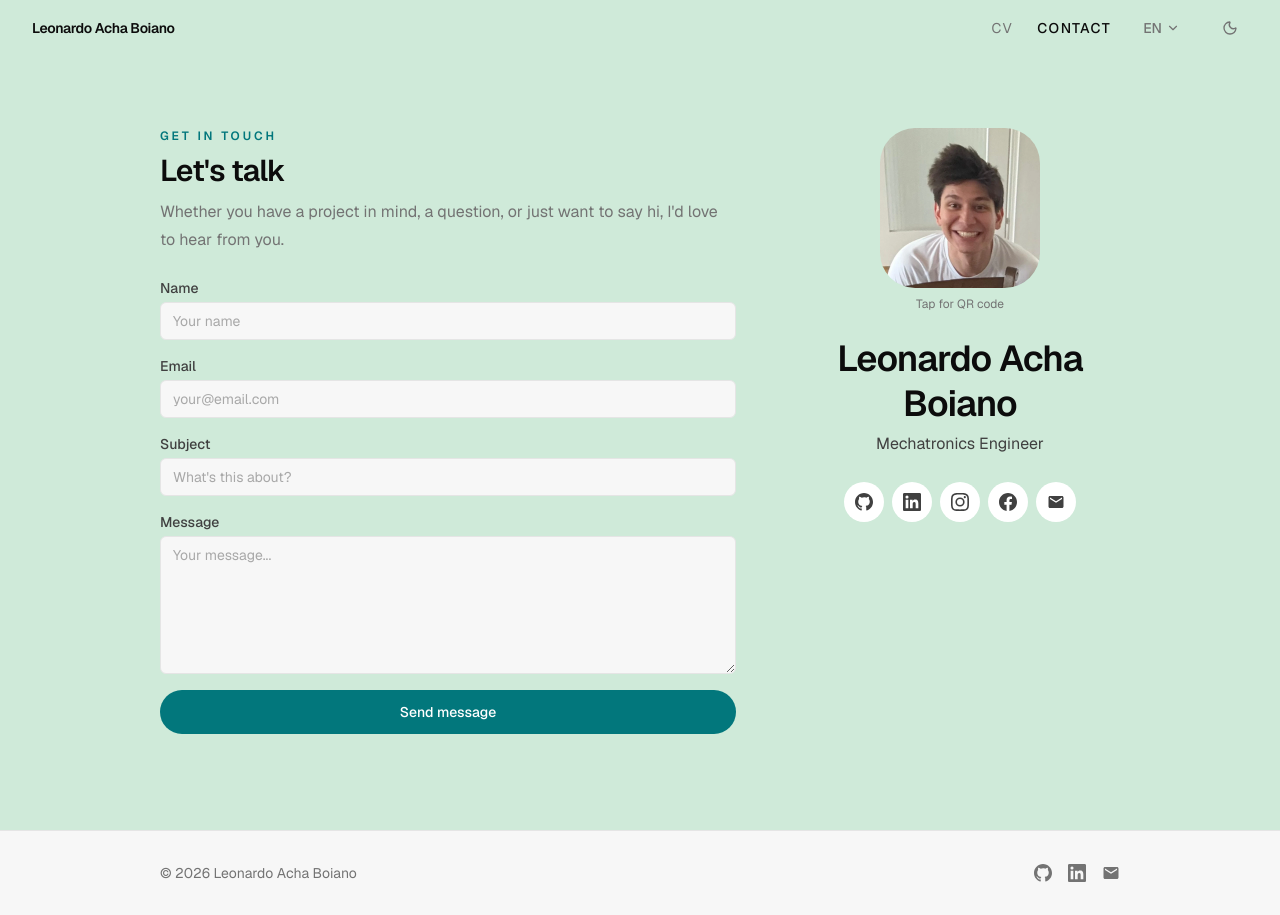
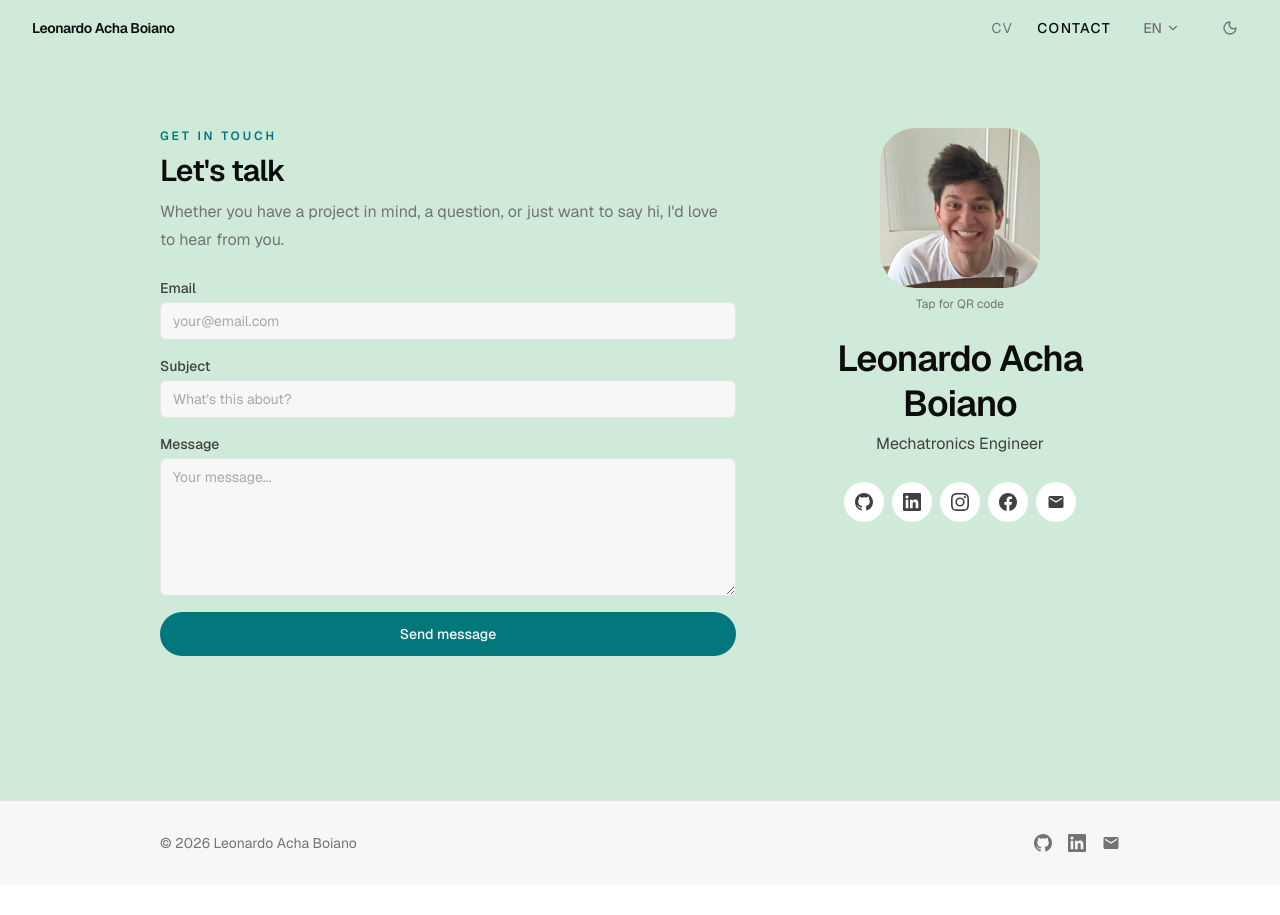
Before and after one commit to leonardoAB1/leonardoachaboiano.com, a Next.js app: page /en/contact in a window 1280 px wide. After the commit the page ends 885 px from the top, so only its background shows below. Built offline with nearby package versions, Linux system fonts and the light colour scheme.

Commit message:
refactor: remove the name field from the contact form

```diff
--- a/messages/de.json
+++ b/messages/de.json
@@ -168,8 +168,6 @@
       "emailLabel": "E-Mail"
     },
     "Form": {
-      "name": "Name",
-      "namePlaceholder": "Dein Name",
       "email": "E-Mail",
       "emailPlaceholder": "deine@email.com",
       "subject": "Betreff",
@@ -181,7 +179,6 @@
       "success": "Nachricht gesendet - ich melde mich bald.",
       "error": "Etwas ist schiefgelaufen. Bitte versuche es erneut oder schreibe mir direkt.",
       "validation": {
-        "nameMin": "Der Name muss mindestens 2 Zeichen lang sein",
         "emailInvalid": "Bitte gib eine gültige E-Mail-Adresse ein",
         "subjectMin": "Der Betreff muss mindestens 5 Zeichen lang sein",
         "messageMin": "Die Nachricht muss mindestens 20 Zeichen lang sein"
--- a/messages/en.json
+++ b/messages/en.json
@@ -168,8 +168,6 @@
       "emailLabel": "Email"
     },
     "Form": {
-      "name": "Name",
-      "namePlaceholder": "Your name",
       "email": "Email",
       "emailPlaceholder": "your@email.com",
       "subject": "Subject",
@@ -181,7 +179,6 @@
       "success": "Message sent - I'll get back to you soon.",
       "error": "Something went wrong. Please try again or email me directly.",
       "validation": {
-        "nameMin": "Name must be at least 2 characters",
         "emailInvalid": "Please enter a valid email address",
         "subjectMin": "Subject must be at least 5 characters",
         "messageMin": "Message must be at least 20 characters"
--- a/messages/es.json
+++ b/messages/es.json
@@ -168,8 +168,6 @@
       "emailLabel": "Correo"
     },
     "Form": {
-      "name": "Nombre",
-      "namePlaceholder": "Tu nombre",
       "email": "Correo",
       "emailPlaceholder": "tu@correo.com",
       "subject": "Asunto",
@@ -181,7 +179,6 @@
       "success": "Mensaje enviado - te responderé pronto.",
       "error": "Algo salió mal. Inténtalo de nuevo o escríbeme directamente.",
       "validation": {
-        "nameMin": "El nombre debe tener al menos 2 caracteres",
         "emailInvalid": "Introduce una dirección de correo válida",
         "subjectMin": "El asunto debe tener al menos 5 caracteres",
         "messageMin": "El mensaje debe tener al menos 20 caracteres"
--- a/messages/fr.json
+++ b/messages/fr.json
@@ -168,8 +168,6 @@
       "emailLabel": "E-mail"
     },
     "Form": {
-      "name": "Nom",
-      "namePlaceholder": "Votre nom",
       "email": "E-mail",
       "emailPlaceholder": "votre@email.com",
       "subject": "Objet",
@@ -181,7 +179,6 @@
       "success": "Message envoyé - je vous répondrai bientôt.",
       "error": "Une erreur s'est produite. Veuillez réessayer ou m'envoyer un e-mail directement.",
       "validation": {
-        "nameMin": "Le nom doit comporter au moins 2 caractères",
         "emailInvalid": "Veuillez saisir une adresse e-mail valide",
         "subjectMin": "L'objet doit comporter au moins 5 caractères",
         "messageMin": "Le message doit comporter au moins 20 caractères"
--- a/messages/it.json
+++ b/messages/it.json
@@ -168,8 +168,6 @@
       "emailLabel": "Email"
     },
     "Form": {
-      "name": "Nome",
-      "namePlaceholder": "Il tuo nome",
       "email": "Email",
       "emailPlaceholder": "tua@email.com",
       "subject": "Oggetto",
@@ -181,7 +179,6 @@
       "success": "Messaggio inviato - ti risponderò presto.",
       "error": "Qualcosa è andato storto. Riprova o scrivimi direttamente.",
       "validation": {
-        "nameMin": "Il nome deve contenere almeno 2 caratteri",
         "emailInvalid": "Inserisci un indirizzo email valido",
         "subjectMin": "L'oggetto deve contenere almeno 5 caratteri",
         "messageMin": "Il messaggio deve contenere almeno 20 caratteri"
--- a/src/app/[locale]/(marketing)/contact/page.tsx
+++ b/src/app/[locale]/(marketing)/contact/page.tsx
@@ -122,6 +122,7 @@ export default async function ContactPage({
                 showPhotoLabel={t("showPhoto")}
               />
 
+              {/* Name leads the card (page h1) */}
               <div className="flex flex-col gap-1">
                 <Heading as="h1" size="lg">
                   {siteConfig.name}
--- a/src/app/api/contact/route.ts
+++ b/src/app/api/contact/route.ts
@@ -2,7 +2,6 @@ import { NextResponse } from "next/server";
 import { z } from "zod/v4";
 
 const schema = z.object({
-  name: z.string().min(2),
   email: z.string().email(),
   subject: z.string().min(5),
   message: z.string().min(20),
--- a/src/components/contact/ContactForm.tsx
+++ b/src/components/contact/ContactForm.tsx
@@ -10,7 +10,6 @@ import { Button } from "@/components/ui/Button";
 import { cn } from "@/lib/utils";
 
 interface FormValues {
-  name: string;
   email: string;
   subject: string;
   message: string;
@@ -61,7 +60,6 @@ export function ContactForm(): ReactElement {
   const schema = useMemo(
     () =>
       z.object({
-        name: z.string().min(2, t("validation.nameMin")),
         email: z.string().email(t("validation.emailInvalid")),
         subject: z.string().min(5, t("validation.subjectMin")),
         message: z.string().min(20, t("validation.messageMin")),
@@ -103,21 +101,6 @@ export function ContactForm(): ReactElement {
       noValidate
       className="flex flex-col gap-4"
     >
-      <FieldWrapper
-        label={t("name")}
-        htmlFor="name"
-        error={errors.name?.message}
-      >
-        <input
-          id="name"
-          type="text"
-          autoComplete="name"
-          placeholder={t("namePlaceholder")}
-          className={inputClasses}
-          {...register("name")}
-        />
-      </FieldWrapper>
-
       <FieldWrapper
         label={t("email")}
         htmlFor="email"
```
